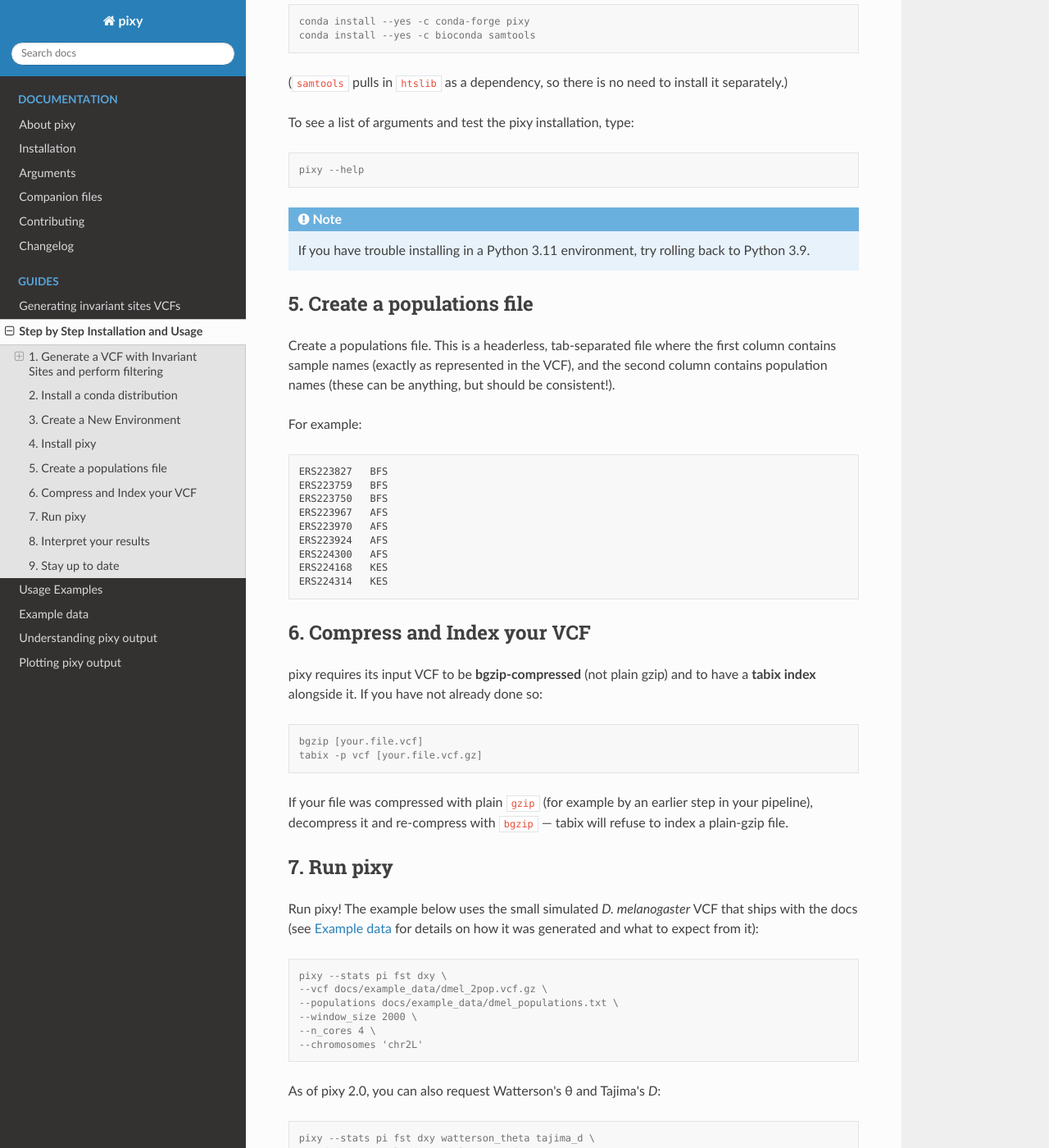
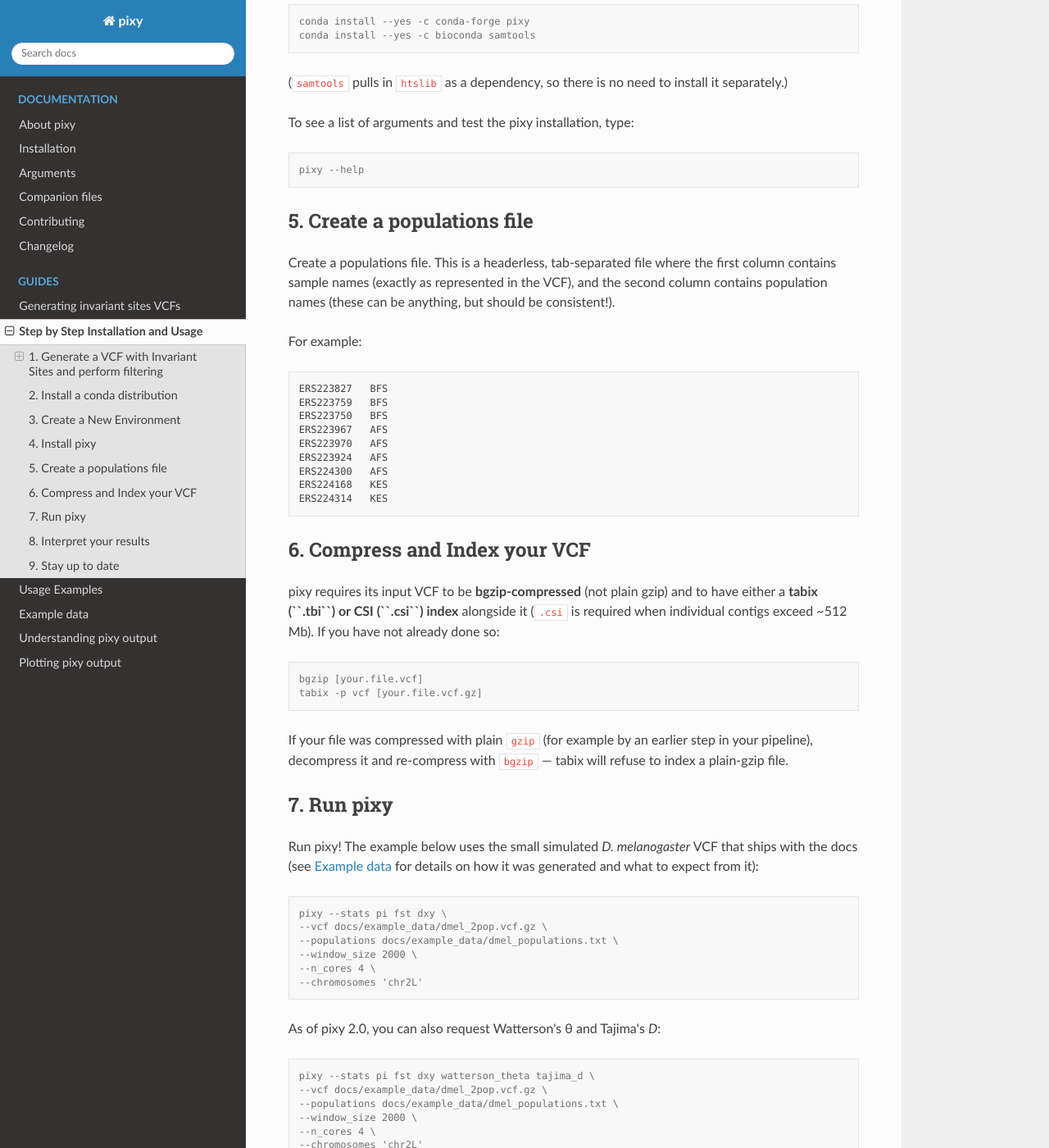
Before and after one commit to ksamuk/pixy, a Sphinx documentation site: the page built from docs/guide/pixy_guide.rst, in a window 1280 px wide and 1400 px high, scrolled down 2602 px. Shown: the whole window at 82% size. Built offline with Sphinx 7.4.7 and the Read the Docs theme 3.1.0, drawn with Linux system fonts in a browser that asks for light colours; some of the changed text lies outside the part shown.

Commit message:
Update docs for Python versions and indexing
Adjust documentation to reflect updated Python support and VCF indexing guidance. CI matrix in contributing.rst now targets Python 3.10–3.14 (removed 3.9). The pixy guide now states supported Python versions are 3.10–3.14, updates the example to create a Python 3.12 environment, and removes the legacy note about rolling back to 3.9. Also clarify that input VCFs require bgzip compression and either a tabix (.tbi) or CSI (.csi) index (CSI recommended for contigs >~512 Mb).

```diff
--- a/docs/contributing.rst
+++ b/docs/contributing.rst
@@ -193,8 +193,8 @@
 
 Every push and pull request runs the ``Code checks`` workflow defined in
 ``.github/workflows/python_package.yml``. CI executes ``ruff format --check``,
-``ruff check``, ``mypy``, and ``pytest`` on Python **3.9**, **3.10**, and
-**3.11**. The fastest way to be confident a PR will pass CI is to run
+``ruff check``, ``mypy``, and ``pytest`` on Python **3.10**, **3.11**,
+**3.12**, **3.13**, and **3.14**. The fastest way to be confident a PR will pass CI is to run
 ``poetry task check-all`` locally — it runs the same set on your machine.
 
 Reporting bugs and requesting features
--- a/docs/guide/pixy_guide.rst
+++ b/docs/guide/pixy_guide.rst
@@ -84,11 +84,11 @@
 3. Create a New Environment
 ===========================
 Create and activate a new conda environment for working with pixy.
-``pixy`` supports Python 3.9, 3.10 and 3.11 (3.12 is not yet supported):
+``pixy`` supports Python 3.10 through 3.14:
 
 .. code:: console
 
-    conda create -n "pixy" python=3.11
+    conda create -n "pixy" python=3.12
     conda activate pixy
 
 4. Install pixy
@@ -107,11 +107,6 @@
 .. code:: console
 
     pixy --help
-
-.. note::
-    If you have trouble installing in a Python 3.11 environment, try rolling
-    back to Python 3.9.
-
 
 5. Create a populations file
 ============================
@@ -133,7 +128,7 @@
 6. Compress and Index your VCF
 ==============================
 
-pixy requires its input VCF to be **bgzip-compressed** (not plain gzip) and to have a **tabix index** alongside it. If you have not already done so:
+pixy requires its input VCF to be **bgzip-compressed** (not plain gzip) and to have either a **tabix (``.tbi``) or CSI (``.csi``) index** alongside it (``.csi`` is required when individual contigs exceed ~512 Mb). If you have not already done so:
 
 .. code:: console
 
```
